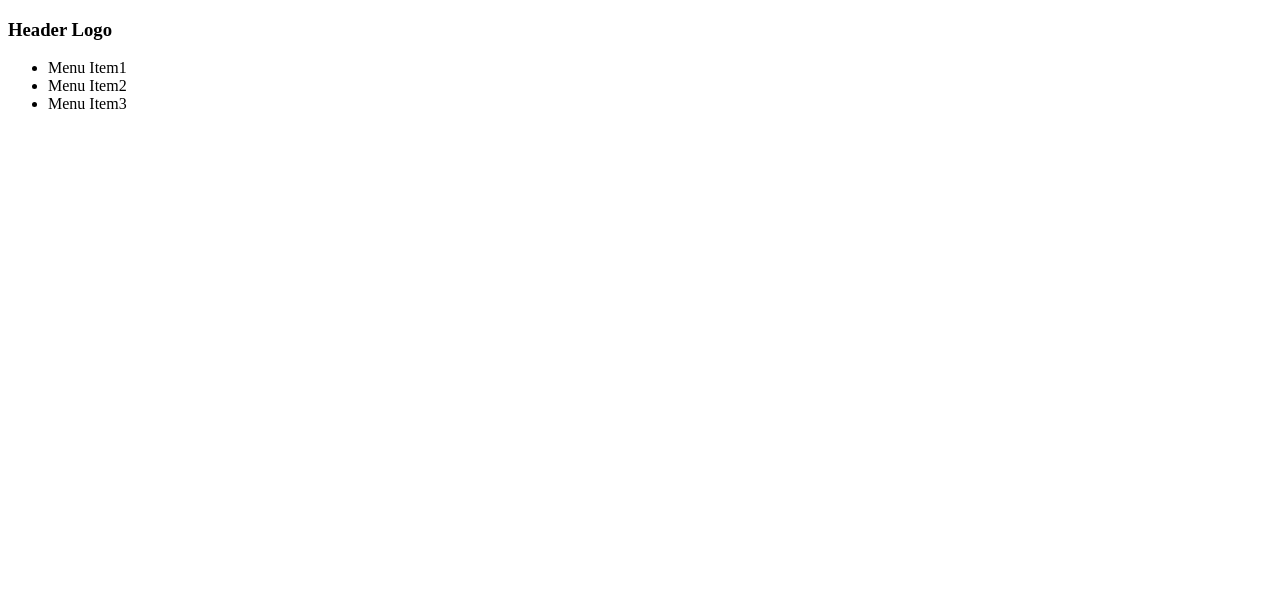
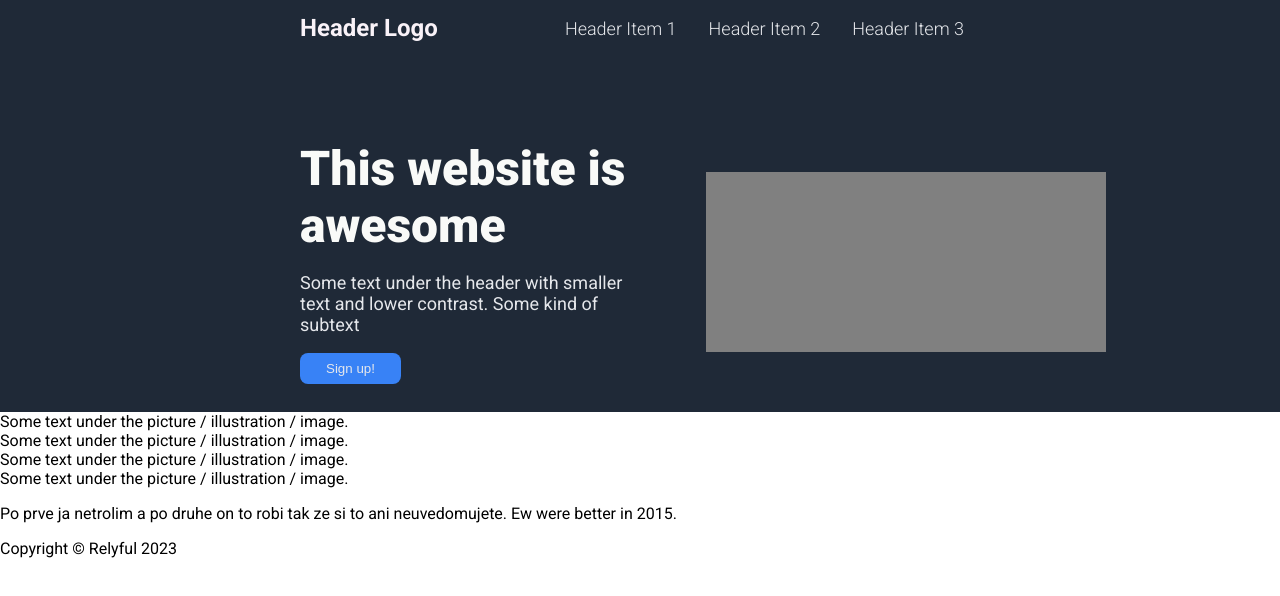
Before and after one commit to Relyful/Odin-LandingPage, a plain HTML site: page index.html in a window 1280 px wide. Drawn offline with Linux system fonts and the light colour scheme.

Commit message:
Added css for header and hero content. Also added some palceholder HTMl content

```diff
--- a/index.html
+++ b/index.html
@@ -4,6 +4,9 @@
         <link rel="stylesheet" href="style.css">
         <meta charset="utf-8">
         <title>Landing page</title>
+        <link rel="preconnect" href="https://fonts.googleapis.com">
+        <link rel="preconnect" href="https://fonts.gstatic.com" crossorigin>
+        <link href="https://fonts.googleapis.com/css2?family=Roboto:ital,wght@0,300;0,400;0,700;0,900;1,300&display=swap" rel="stylesheet">
     </head>
     <body>
         <div class="container">
@@ -13,15 +16,21 @@
                 </div>
                 <div class="header-links">
                     <ul>
-                        <li>Menu Item1</li>
-                        <li>Menu Item2</li>
-                        <li>Menu Item3</li>
+                        <li><a href="#">Header Item 1</a></li>
+                        <li><a href="#">Header Item 2</a></li>
+                        <li><a href="#">Header Item 3</a></li>
                     </ul>
                 </div>
             </div>
             <div class="hero">
-                <div class="hero-content"></div>
-                <div class="hero-picture"></div>
+                <div class="hero-content">
+                    <h1>This website is awesome</h1>
+                    <p>Some text under the header with smaller text and lower contrast. Some kind of subtext</p>
+                    <button class="hero-button">Sign up!</button>
+                </div>
+                <div class="hero-picture">
+
+                </div>
             </div>
             <div class="info-boxes">
                 <div class="info-box">
@@ -29,7 +38,7 @@
 
                     </div>
                     <div class="info-box-text">
-
+                        Some text under the picture / illustration / image.
                     </div>
                 </div>
                 <div class="info-box">
@@ -37,7 +46,7 @@
 
                     </div>
                     <div class="info-box-text">
-
+                        Some text under the picture / illustration / image.
                     </div>
                 </div>
                 <div class="info-box">
@@ -45,7 +54,7 @@
 
                     </div>
                     <div class="info-box-text">
-
+                        Some text under the picture / illustration / image.
                     </div>
                 </div>
                 <div class="info-box">
@@ -53,7 +62,7 @@
 
                     </div>
                     <div class="info-box-text">
-
+                        Some text under the picture / illustration / image.
                     </div>
                 </div>
             </div>
@@ -62,10 +71,12 @@
             </div>
             <div class="quote-box">
                 <div class="quote">
-
+                    <p>Po prve ja netrolim a po druhe on to robi tak ze si to ani neuvedomujete. Ew were better in 2015.
+                </p>
                 </div>
             </div>
             <div class="footer">
+                <p>Copyright © Relyful 2023</p>
             </div>
         </div>
     </body>
--- a/style.css
+++ b/style.css
@@ -0,0 +1,92 @@
+body {
+    font-family: 'Roboto', sans-serif;
+    margin: 0;
+    padding: 0;
+    box-sizing: border-box;
+}
+
+.container {
+    width: 100%;
+    height: 100%;
+}
+
+a {
+    text-decoration: none;
+    color: #e5e7eb;
+    padding: 16px;
+    font-size: 18px;
+}
+
+ul {
+    list-style: none;
+    display: flex;
+    font-weight: 300;
+}
+
+.header,
+.hero {
+    padding: 0 300px;
+    height: 56px;
+    background-color: #1f2937;
+    color: #e5e7eb;
+    justify-content: space-between;
+}
+
+.header {
+    display: flex;
+    padding-bottom: 56px;
+}
+
+.header h3 {
+    font-size: 24px;
+    color: #f9f2f8;
+}
+
+
+.header-logo,
+.header-links {
+    display: flex;
+    align-items: center;
+}
+
+.hero {
+    display: flex;
+    height: 300px;
+    align-items: center;
+}
+
+.hero-content {
+    display: flex;
+    align-items: flex-start;
+    flex-direction: column;
+    margin-right: 56px;
+    min-width: 350px;
+}
+
+.hero-picture {
+    width: 400px;
+    height: 180px;
+    background-color: grey;
+    flex-shrink: 0;
+}
+
+.hero h1 {
+    margin: 0;
+    padding: 0;
+    font-size: 48px;
+    font-weight: 800;
+    color: #F9FAF8;
+}
+
+.hero-content p {
+    color: #e5e7eb;
+    font-size: 18px;
+}
+
+.hero-button {
+    background-color: #3882f6;
+    border-radius: 8px;
+    padding: 8px 26px;
+    border: none;
+    color: #e5e7eb;
+}
```
